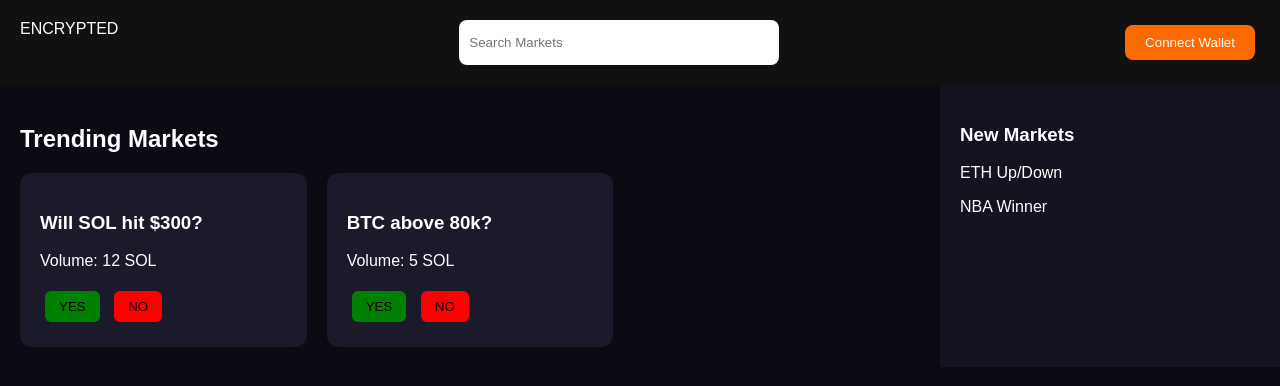
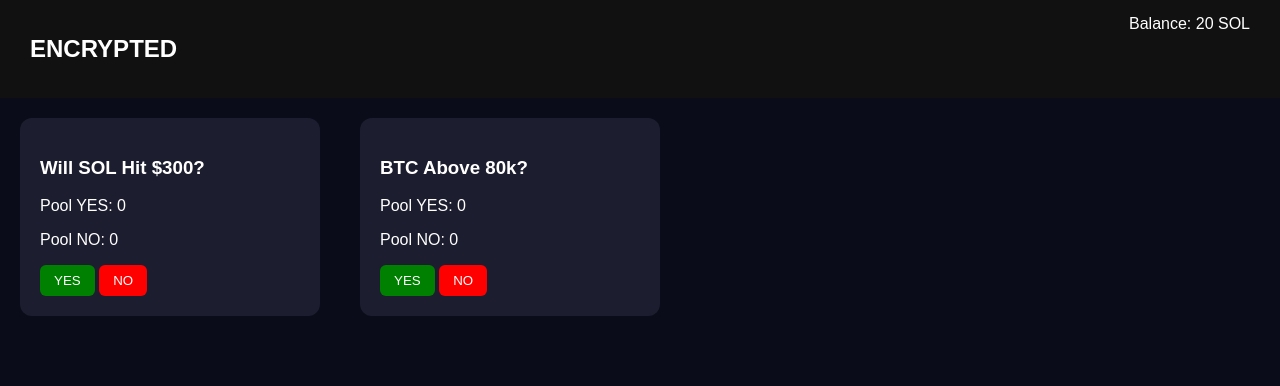
Before and after one commit to razzsandeep98/encrypted-market, a plain HTML site: page index.html in a window 1280 px wide. Drawn offline with Linux system fonts and the light colour scheme.

Commit message:
Update title and styles in index.html

```diff
--- a/index.html
+++ b/index.html
@@ -1,53 +1,94 @@
 <!DOCTYPE html>
 <html>
 <head>
-<title>Encrypted Markets</title>
-<link rel="stylesheet" href="style.css">
+<title>Encrypted Prediction Market</title>
+<style>
+body{
+ background:#0b0c1a;
+ color:white;
+ font-family:sans-serif;
+ margin:0;
+}
+
+header{
+ display:flex;
+ justify-content:space-between;
+ padding:15px 30px;
+ background:#111;
+}
+
+.market{
+ background:#1c1d2e;
+ padding:20px;
+ border-radius:12px;
+ width:260px;
+ margin:20px;
+}
+
+button{
+ padding:8px 14px;
+ border:none;
+ border-radius:6px;
+ cursor:pointer;
+}
+
+.yes{background:green;color:white;}
+.no{background:red;color:white;}
+
+.popup{
+ position:fixed;
+ top:0; left:0;
+ width:100%; height:100%;
+ background:rgba(0,0,0,0.8);
+ display:none;
+ justify-content:center;
+ align-items:center;
+}
+
+.popupBox{
+ background:#222;
+ padding:20px;
+ border-radius:10px;
+}
+</style>
 </head>
+
 <body>
 
-<nav>
-<div class="logo">ENCRYPTED</div>
-<input class="search" placeholder="Search Markets">
-<button class="wallet">Connect Wallet</button>
-</nav>
+<header>
+ <h2>ENCRYPTED</h2>
+ <div>Balance: <span id="bal">20</span> SOL</div>
+</header>
 
-<div class="container">
+<div style="display:flex">
 
-<div class="main">
-
-<h2>Trending Markets</h2>
-
-<div class="grid">
-
-<div class="card">
-<h3>Will SOL hit $300?</h3>
-<p>Volume: 12 SOL</p>
-<div class="actions">
-<button class="yes">YES</button>
-<button class="no">NO</button>
-</div>
+<div class="market">
+ <h3>Will SOL Hit $300?</h3>
+ <p>Pool YES: <span id="solYes">0</span></p>
+ <p>Pool NO: <span id="solNo">0</span></p>
+ <button class="yes" onclick="openBet('solYes')">YES</button>
+ <button class="no" onclick="openBet('solNo')">NO</button>
 </div>
 
-<div class="card">
-<h3>BTC above 80k?</h3>
-<p>Volume: 5 SOL</p>
-<div class="actions">
-<button class="yes">YES</button>
-<button class="no">NO</button>
-</div>
-</div>
-
-</div>
-</div>
-
-<div class="side">
-<h3>New Markets</h3>
-<p>ETH Up/Down</p>
-<p>NBA Winner</p>
+<div class="market">
+ <h3>BTC Above 80k?</h3>
+ <p>Pool YES: <span id="btcYes">0</span></p>
+ <p>Pool NO: <span id="btcNo">0</span></p>
+ <button class="yes" onclick="openBet('btcYes')">YES</button>
+ <button class="no" onclick="openBet('btcNo')">NO</button>
 </div>
 
 </div>
 
+<div id="popup" class="popup">
+ <div class="popupBox">
+  <h3>Enter Stake</h3>
+  <input id="betAmount" placeholder="SOL amount">
+  <br><br>
+  <button onclick="confirmBet()">Confirm</button>
+ </div>
+</div>
+
+<script src="script.js"></script>
 </body>
 </html>
```
